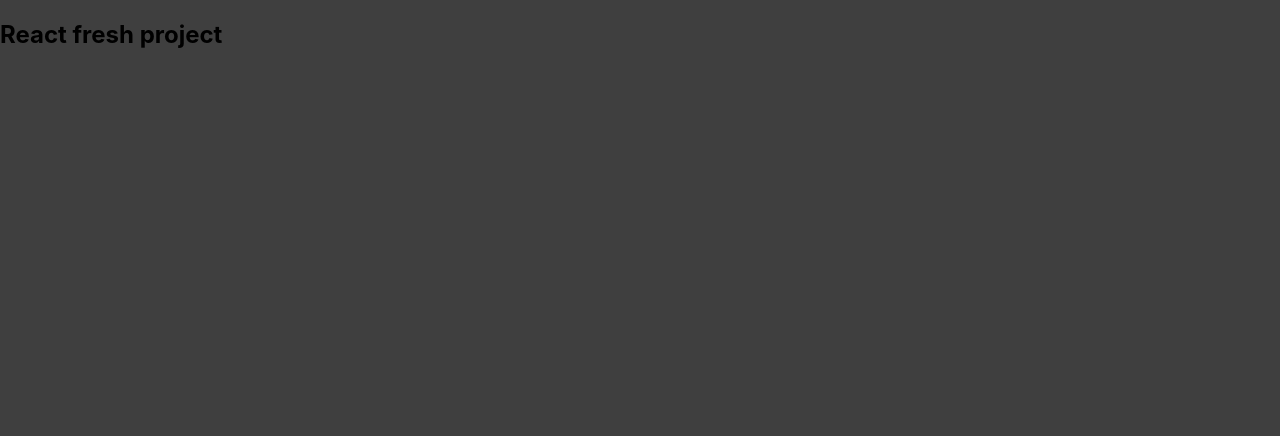
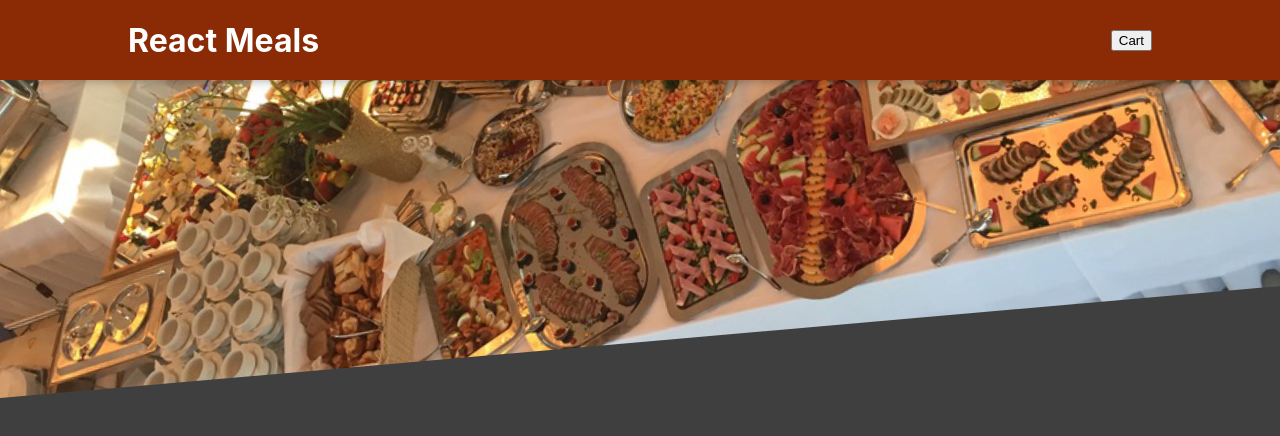
Before and after one commit to SteveLabrinos/react-playground, a React (Create React App) app: page / in a window 1280 px wide. Shown: the top 436 px of the page. Built offline with nearby package versions, Linux system fonts and the light colour scheme.

Commit message:
crate header component

```diff
--- a/src/App.js
+++ b/src/App.js
@@ -1,8 +1,12 @@
+import { Fragment } from 'react';
+
+import Header from './components/Layout/Header';
+
 function App() {
   return (
-    <div>
-      <h2>React fresh project</h2>
-    </div>
+    <Fragment>
+      <Header />
+    </Fragment>
   );
 }
 
--- /dev/null
+++ b/src/components/Layout/Header.js
@@ -0,0 +1,20 @@
+import { Fragment } from 'react';
+
+import styles from './Header.module.css';
+import mealsImage from '../../assets/meals.jpg';
+
+function Header() {
+  return (
+    <Fragment>
+      <header className={styles.header}>
+        <h1>React Meals</h1>
+        <button>Cart</button>
+      </header>
+      <div className={styles['main-image']}>
+        <img src={mealsImage} alt='A table with susi and other types of meals' />
+      </div>
+    </Fragment>
+  );
+}
+
+export default Header;
--- /dev/null
+++ b/src/components/Layout/Header.module.css
@@ -0,0 +1,29 @@
+.header {
+  position: fixed;
+  top: 0;
+  left: 0;
+  width: 100%;
+  height: 5rem;
+  color: white;
+  background-color: #8a2b06;
+  display: flex;
+  justify-content: space-between;
+  align-items: center;
+  padding: 0 10%;
+  box-shadow: 0 2px 8px rgba(0, 0, 0, 0.25);
+  z-index: 10;
+}
+
+.main-image {
+  width: 100%;
+  height: 25rem;
+  z-index: 0;
+  overflow: hidden;
+}
+
+.main-image img {
+  width: 110%;
+  height: 100%;
+  object-fit: cover;
+  transform: rotateZ(-5deg) translateY(-4rem) translateX(-1rem);
+}
```
Also changed, not shown: src/assets/meals.jpg (added).
